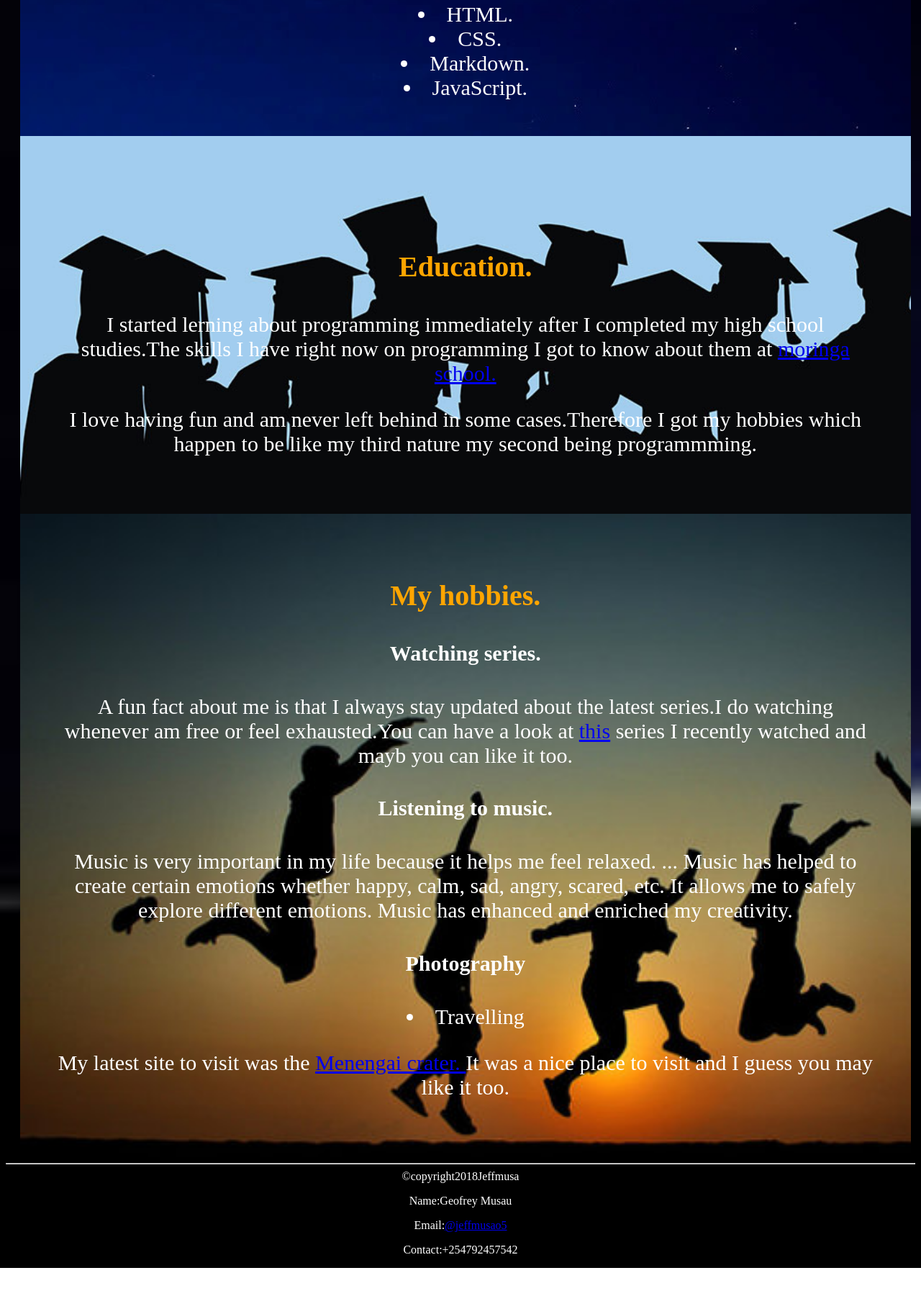
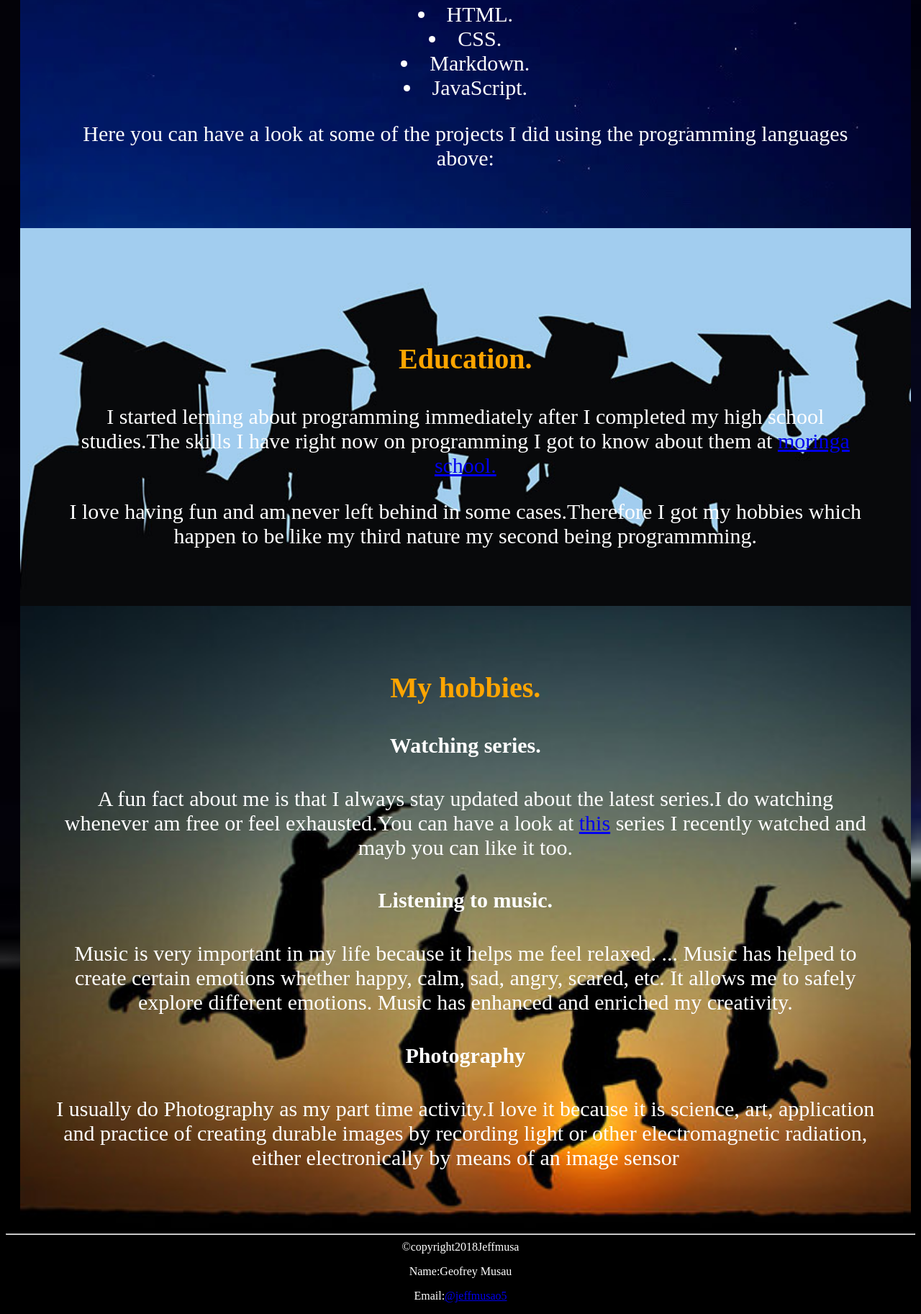
Before and after one commit to Jeffmusa/My-portfolio, a plain HTML site: page info.html in a window 1280 px wide. Shown: the part 843-2669 px from the top of the page at 72% size. Before the commit the page ends 2605 px from the top, so only its background shows below. Drawn offline with nearby package versions, Linux system fonts and the light colour scheme.

Commit message:
modified html

```diff
--- a/info.html
+++ b/info.html
@@ -142,12 +142,11 @@ html{
 <div id="Skills">
     <h3>Skills.</h3>
     <p>Currently,I am skilled in the following programming languages:</p>
-
-      <li>HTML.</li>
+    <li>HTML.</li>
     <li>CSS.</li>
-      <li>Markdown.</li>
-      <li>JavaScript.</li>
-
+    <li>Markdown.</li>
+    <li>JavaScript.</li>
+<p>Here you can have a look at some of the projects I did using the programming languages above:</p>
     </div>
     <div id="Education">
 
@@ -164,8 +163,7 @@ html{
       <h4>Listening to music.</h4>
       <p>Music is very important in my life because it helps me feel relaxed. ... Music has helped to create certain emotions whether happy, calm, sad, angry, scared, etc. It allows me to safely explore different emotions. Music has enhanced and enriched my creativity.</p>
       <h4>Photography</h4>
-
-      <li>Travelling  <p>My latest site to visit was the <a class="note" href="http://www.magicalkenya.com/places-to-visit/highlands-and-valleys/menengai-crater/">Menengai crater. </a>It was a nice place to visit and I guess you may like it too.</p></li>
+<p>I usually do Photography as my part time activity.I love it because it is science, art, application and practice of creating durable images by recording light or other electromagnetic radiation, either electronically by means of an image sensor</p>
 
 
       </div>
```
